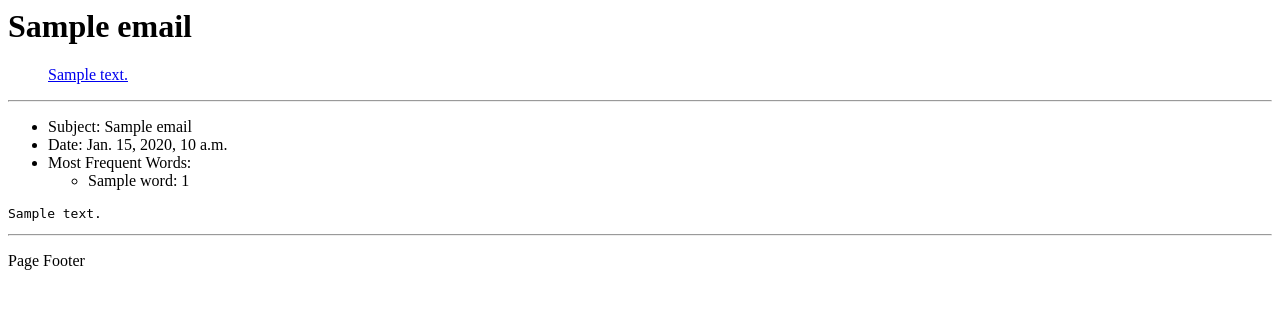
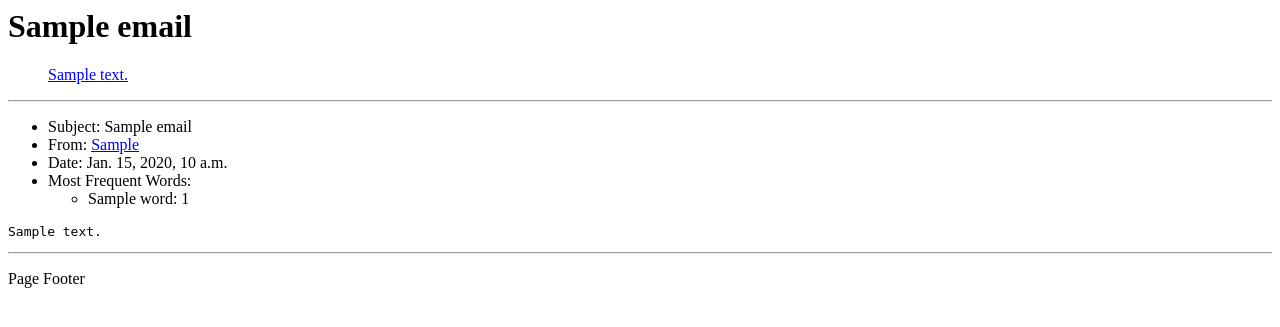
Before and after one commit to SorraTheOrc/listeningPost, a Django app: template mailboxAnalysis/template/detailEmail.html in a window 1280 px wide. Shown: the top 327 px of the page. Run offline with Django 3.2, Linux system fonts and the light colour scheme; the template is opened without the code that fills it: most values are stand-ins (such as "Sample title", 1, 10 or a date in 2020).

Commit message:
add from participant to email detail page

```diff
--- a/mailboxAnalysis/template/detailEmail.html
+++ b/mailboxAnalysis/template/detailEmail.html
@@ -6,6 +6,7 @@
 {% block content %}
 <ul>
   <li>Subject: {{ email.subject }}</li>
+  <li>From: <a href="/analysis/participant/{{ email.fromParticipant.id }}/emails" alt="Display all emails from {{ email.fromParticipant }}" title="emails from {{ email.fromParticipant }}">{{ email.fromParticipant }}</a></li>
   <li>Date: {{ email.date }}</li>
   <li>Most Frequent Words:
     <ul>
```
